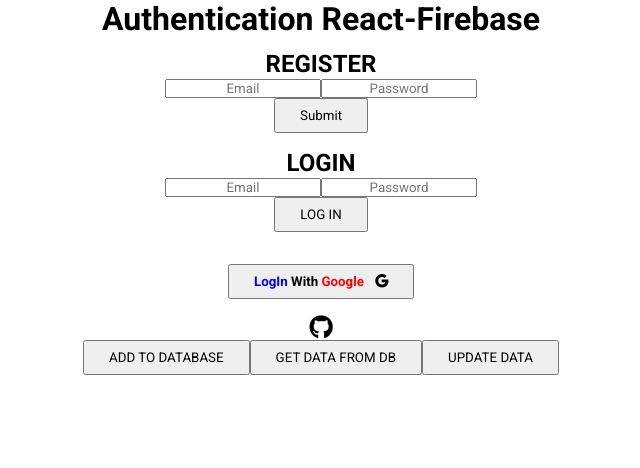
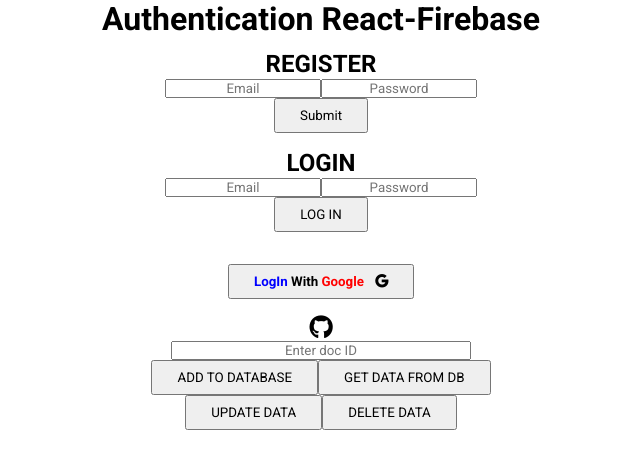
Before and after one commit to prattparedes/Firebase-YT-CS, a React (Create React App) app: page / in a window 1280 px wide. Shown: the top 468 px of the page, without its empty margins (319-959 px from the left). Built offline with nearby package versions, Linux system fonts and the light colour scheme; the HTML template or start-up script is replaced by a standard one.

Commit message:
adding FB Storage

```diff
--- a/src/App.js
+++ b/src/App.js
@@ -7,15 +7,19 @@ import Login from './components/Login'
 import ButtonG from './components/ButtonGoogle'
 
 import React, { useState, useEffect } from "react";
-import { app, database } from "./firebaseConfig";
+import { app, database, storage } from "./firebaseConfig";
 import { getAuth, createUserWithEmailAndPassword, signInWithEmailAndPassword} from "firebase/auth";
 import { GoogleAuthProvider, signInWithPopup } from "firebase/auth";
 import { GithubAuthProvider } from "firebase/auth";
 
-import { collection, addDoc, getDocs, doc, updateDoc } from "firebase/firestore";
+import { collection, addDoc, getDocs, doc, updateDoc, deleteDoc } from "firebase/firestore";
+
+import { } from ''
 
 
 function App() {
+  // AUTHENTICATION SECTION
+
   const auth = getAuth();
   const provider = new GoogleAuthProvider();
   const provider2 = new GithubAuthProvider();
@@ -68,7 +72,7 @@ function App() {
 
     useEffect(() => {
       console.log(generalData);
-    }, [generalData]);
+    }, []);
 
     function googleLogIn() {
       signInWithPopup(auth, provider)
@@ -91,6 +95,7 @@ function App() {
     }
 
   // Section Firestore
+  const [actualID, setActualID] = useState('')
   const collectionRef = collection(database, 'users')
 
   function addData() {
@@ -115,11 +120,33 @@ function App() {
   }
 
   function updateData () {
-    const docToUpdate = doc()
-    console.log('data updated')
+    const docToUpdate = doc(database, 'users', actualID)
+    updateDoc(docToUpdate, {
+      email: email,
+      password: password
+    })
+    .then(() => {
+      alert('Data Updated')
+    }).catch((err) => {
+      alert(err.message)
+    })
   }
 
-  // Section Firestore
+  function deleteData() {
+    const docToDelete = doc(database, 'users', actualID)
+    deleteDoc(docToDelete)
+    .then((response) => {
+      console.log('data deleted')
+    }).catch((err) => {
+      console.log(err.message)
+    })
+  }
+
+  function inputID(event) {
+    setActualID(event.target.value)
+  }
+
+  //Firebase Storage
 
   return (
     <>
@@ -129,19 +156,17 @@ function App() {
       <InputPass placeholder={"Password"} passwordSet={passwordSet} />
       <br></br>
       <Button submit={Submit} />
-      {/* <div className="registeredUsers">
-        <br></br>
-        <h3>Registered Users</h3>
-        email: {generalData.email}, password: {generalData.password}
-      </div> */}
       <h2 style={{ marginTop: '16px '}}>LOGIN</h2>
       <Login login={LogIn} setEmail={inputEmailLogIn} setPass={inputPassLogIn}/>
       <ButtonG googleLogIn={googleLogIn}/>
       <a onClick={githubLogIn}><i className="fa-brands fa-github" style={{ marginTop:'16px', fontSize:'24px', cursor:'pointer' }}></i></a>
       <br />
+      <input placeholder="Enter doc ID" onChange={inputID} style={{ minWidth:'300px' }}/><br />
       <button onClick={addData}>ADD TO DATABASE</button>
       <button onClick={getData}>GET DATA FROM DB</button>
+      <br />
       <button onClick={updateData}>UPDATE DATA</button>
+      <button onClick={deleteData}>DELETE DATA</button>
     </>
   );
 }
--- a/src/firebaseConfig.js
+++ b/src/firebaseConfig.js
@@ -1,6 +1,7 @@
 
 import { initializeApp } from "firebase/app";
 import { getFirestore } from "firebase/firestore";
+import { getStorage } from "firebase/storage"
 
 const firebaseConfig = {
   apiKey: "AIzaSyD5N_CUSkZcbqnMuJbuULvfbA2Qm8HCEQg",
@@ -14,3 +15,4 @@ const firebaseConfig = {
 
 export const app = initializeApp(firebaseConfig);
 export const database = getFirestore(app)
+export const storage = getStorage(app)
```
